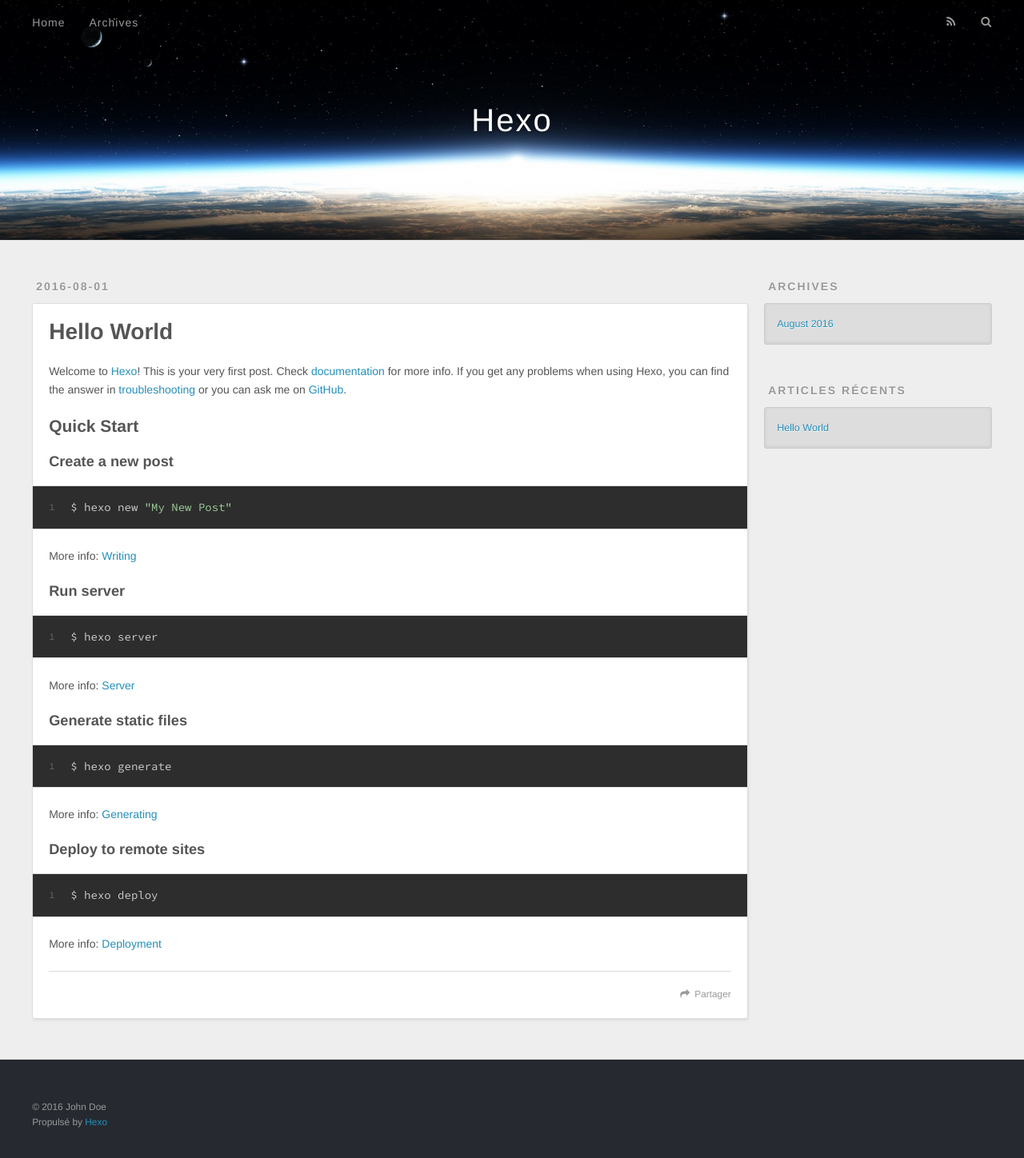
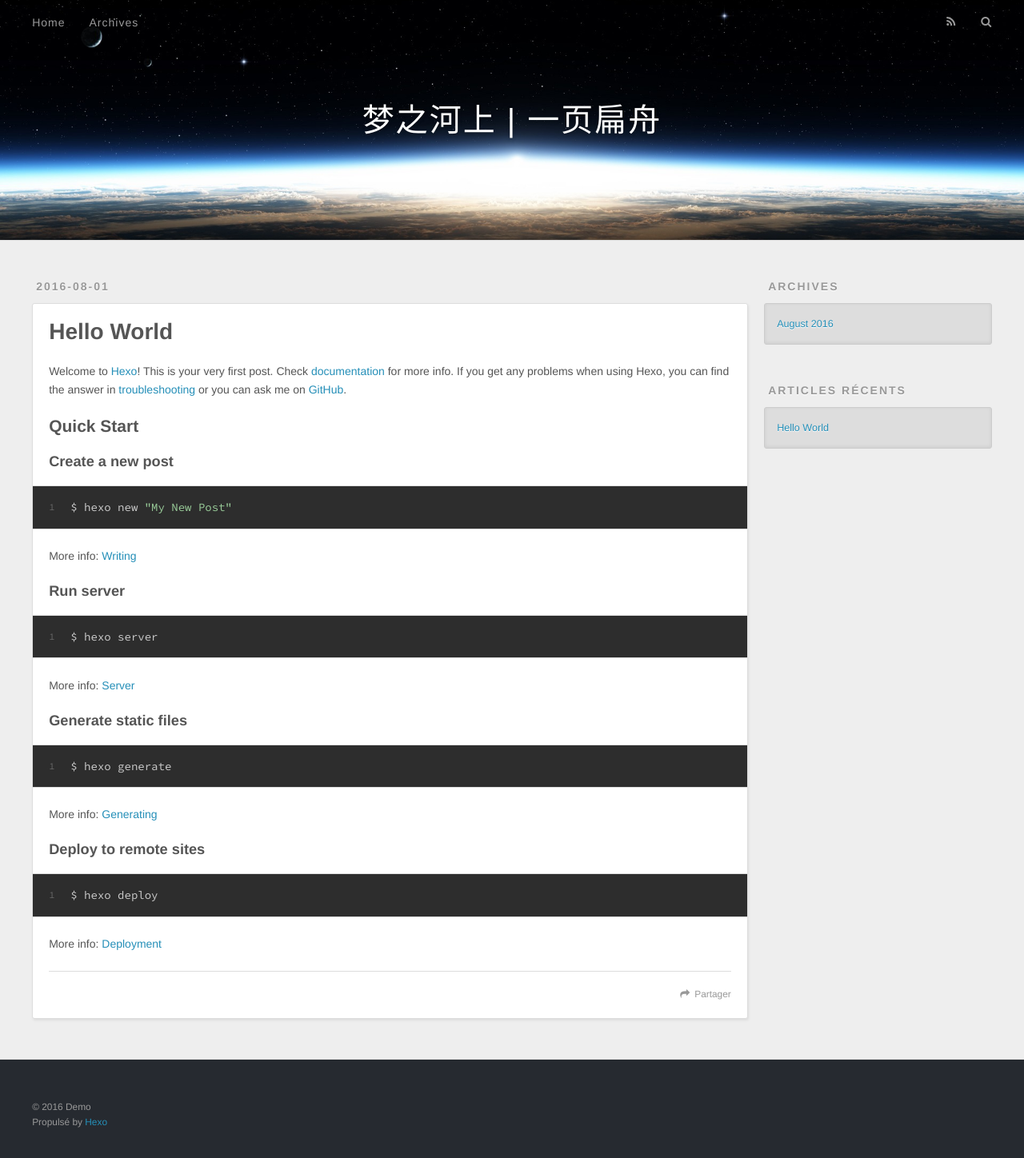
Before and after one commit to Coderzgh/Coderzgh.befo, a plain HTML site: page index.html in a window 1280 px wide. Shown: the whole page at 80% size. Drawn offline with nearby package versions, Linux system fonts and the light colour scheme.

Commit message:
Site updated: 2016-08-01 00:23:48

```diff
--- a/index.html
+++ b/index.html
@@ -3,16 +3,16 @@
 <head>
   <meta charset="utf-8">
 
-  <title>Hexo</title>
+  <title>梦之河上 | 一页扁舟</title>
   <meta name="viewport" content="width=device-width, initial-scale=1, maximum-scale=1">
   <meta property="og:type" content="website">
-<meta property="og:title" content="Hexo">
+<meta property="og:title" content="梦之河上 | 一页扁舟">
 <meta property="og:url" content="http://yoursite.com/index.html">
-<meta property="og:site_name" content="Hexo">
+<meta property="og:site_name" content="梦之河上 | 一页扁舟">
 <meta name="twitter:card" content="summary">
-<meta name="twitter:title" content="Hexo">
+<meta name="twitter:title" content="梦之河上 | 一页扁舟">
 
-    <link rel="alternate" href="/atom.xml" title="Hexo" type="application/atom+xml">
+    <link rel="alternate" href="/atom.xml" title="梦之河上 | 一页扁舟" type="application/atom+xml">
 
 
     <link rel="icon" href="/favicon.png">
@@ -33,7 +33,7 @@
   <div id="header-outer" class="outer">
     <div id="header-title" class="inner">
       <h1 id="logo-wrap">
-        <a href="/" id="logo">Hexo</a>
+        <a href="/" id="logo">梦之河上 | 一页扁舟</a>
       </h1>
 
     </div>
@@ -96,7 +96,7 @@
 
     </div>
     <footer class="article-footer">
-      <a data-url="http://yoursite.com/2016/08/01/hello-world/" data-id="cirat2n4c0000spj4bgceinmm" class="article-share-link">Partager</a>
+      <a data-url="http://yoursite.com/2016/08/01/hello-world/" data-id="ciratasrh0000umj4aq1blpza" class="article-share-link">Partager</a>
 
 
     </footer>
@@ -151,7 +151,7 @@
 
   <div class="outer">
     <div id="footer-info" class="inner">
-      &copy; 2016 John Doe<br>
+      &copy; 2016 Demo<br>
       Propulsé by <a href="http://hexo.io/" target="_blank">Hexo</a>
     </div>
   </div>
```
Also changed, not shown: 2016/08/01/hello-world/index.html (+6 -6 lines), archives/2016/08/index.html (+7 -7 lines), archives/2016/index.html (+7 -7 lines), archives/index.html (+7 -7 lines).
